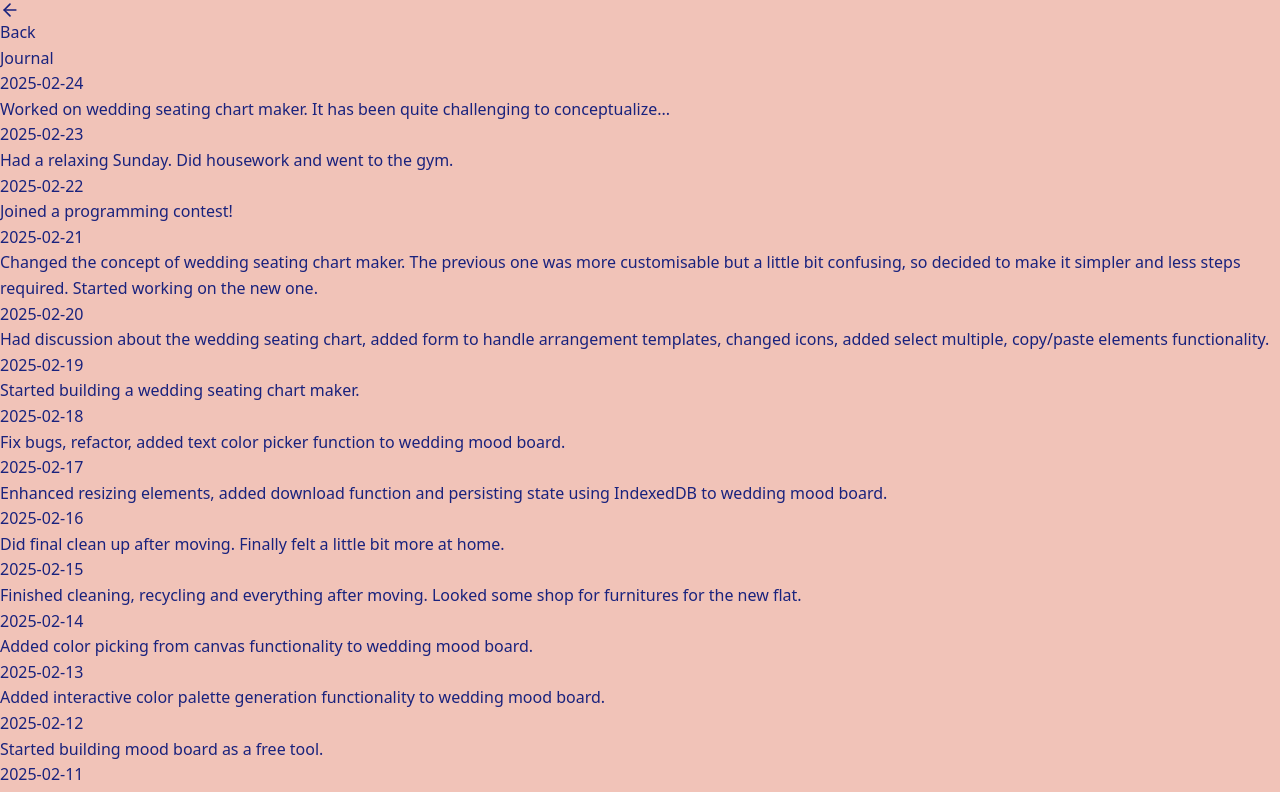
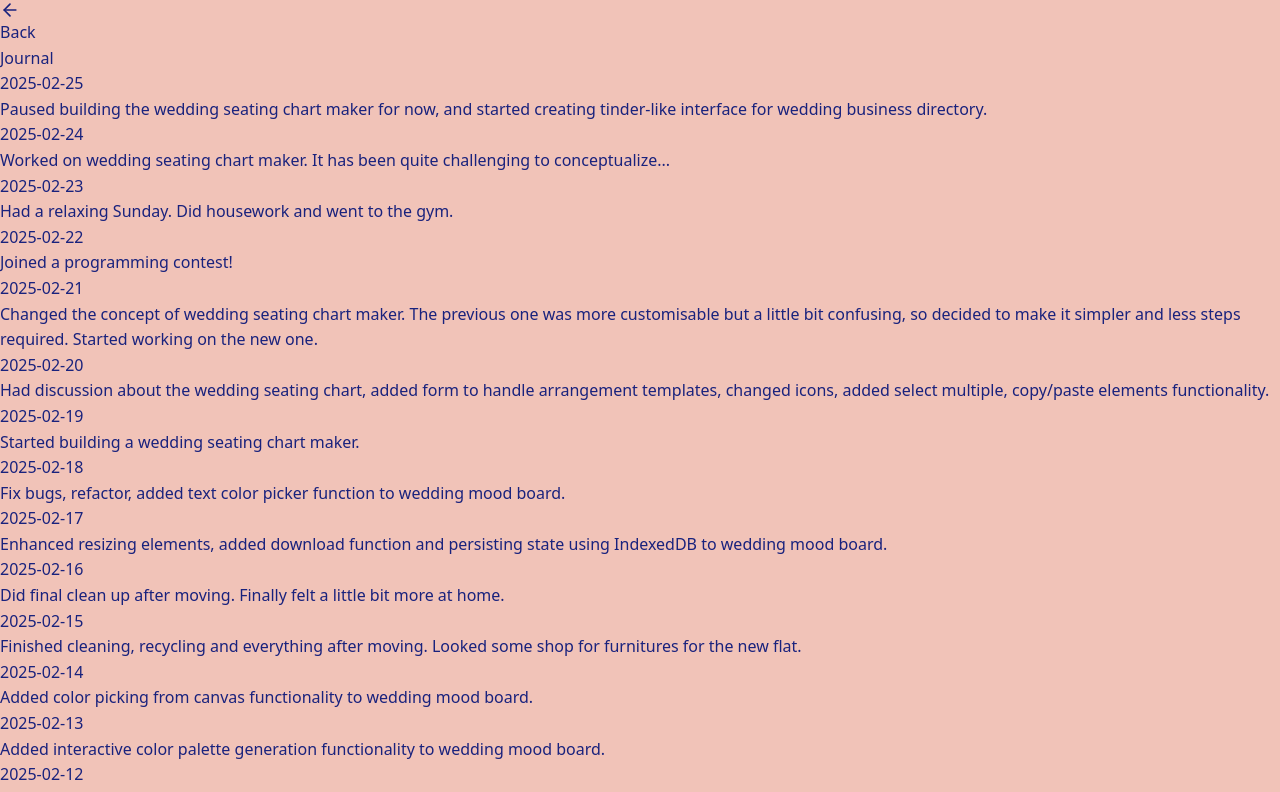
Before and after one commit to minamicode/minamicode.com, a Next.js app: page /journal in a window 1280 px wide. Shown: the top 792 px of the page. Built offline with nearby package versions, Linux system fonts and the light colour scheme.

Commit message:
add a journal

```diff
--- a/src/app/_components/JournalEntries.tsx
+++ b/src/app/_components/JournalEntries.tsx
@@ -7,8 +7,12 @@ type JournalEntry = {
 
 const entries: JournalEntry[] = [
   {
+    date: "2025-02-25",
+    text: "Paused building the wedding seating chart maker for now, and started creating tinder-like interface for wedding business directory.",
+  },
+  {
     date: "2025-02-24",
-    text: "Worked on wedding seating chart maker. It has been quite challenging to conceptualize... ",
+    text: "Worked on wedding seating chart maker. It has been quite challenging to conceptualize...",
   },
   {
     date: "2025-02-23",
```
